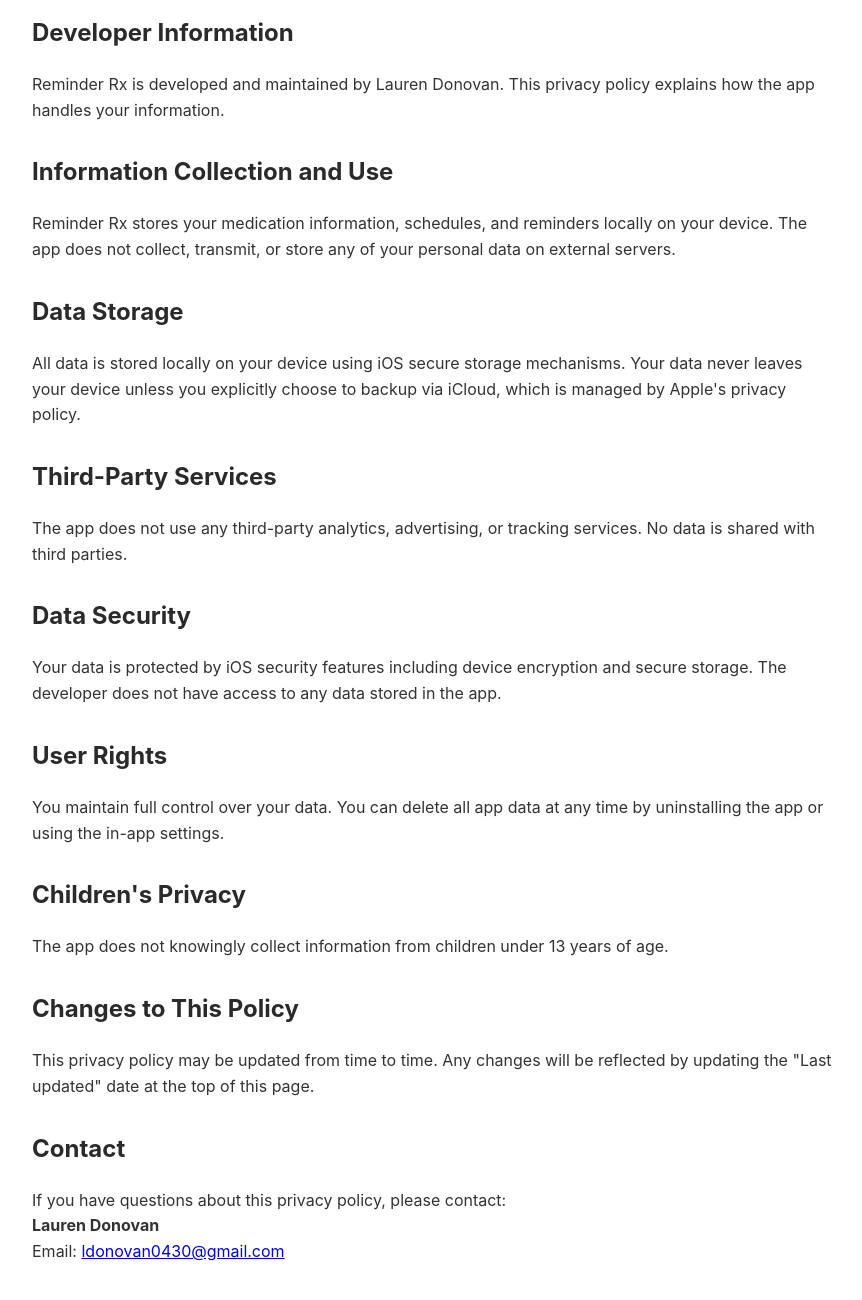
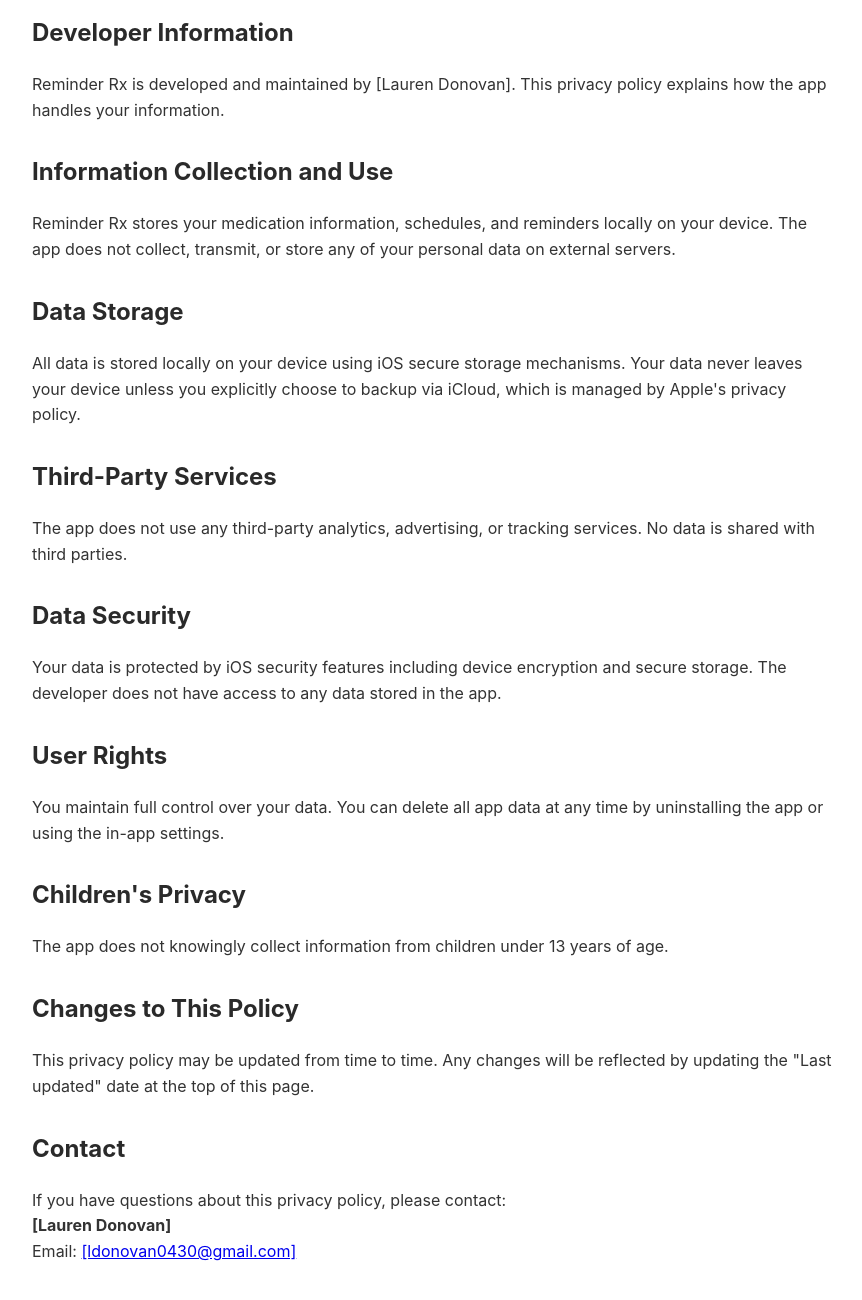
Before and after one commit to ldonovan0430/Reminder-Rx-App-Privacy, a plain HTML site: page index.html in a window 1280 px wide. Shown: the part 156-1456 px from the top of the page, without its empty margins (208-1070 px from the left). Drawn offline with Linux system fonts and the light colour scheme.

Commit message:
Update to personal developer privacy policy.html

```diff
--- a/index.html
+++ b/index.html
@@ -23,7 +23,7 @@
     <p class="last-updated">Last updated: February 1, 2026</p>
 
     <h2>Developer Information</h2>
-    <p>Reminder Rx is developed and maintained by Lauren Donovan. This privacy policy explains how the app handles your information.</p>
+    <p>Reminder Rx is developed and maintained by [Lauren Donovan]. This privacy policy explains how the app handles your information.</p>
 
     <h2>Information Collection and Use</h2>
     <p>Reminder Rx stores your medication information, schedules, and reminders locally on your device. The app does not collect, transmit, or store any of your personal data on external servers.</p>
@@ -48,7 +48,7 @@
 
     <h2>Contact</h2>
     <p>If you have questions about this privacy policy, please contact:<br>
-    <strong>Lauren Donovan</strong><br>
-    Email: <a href="mailto:ldonovan0430@gmail.com">ldonovan0430@gmail.com</a></p>
+    <strong>[Lauren Donovan]</strong><br>
+    Email: <a href="mailto:[ldonovan0430@gmail.com]">[ldonovan0430@gmail.com]</a></p>
 </body>
 </html>
```
